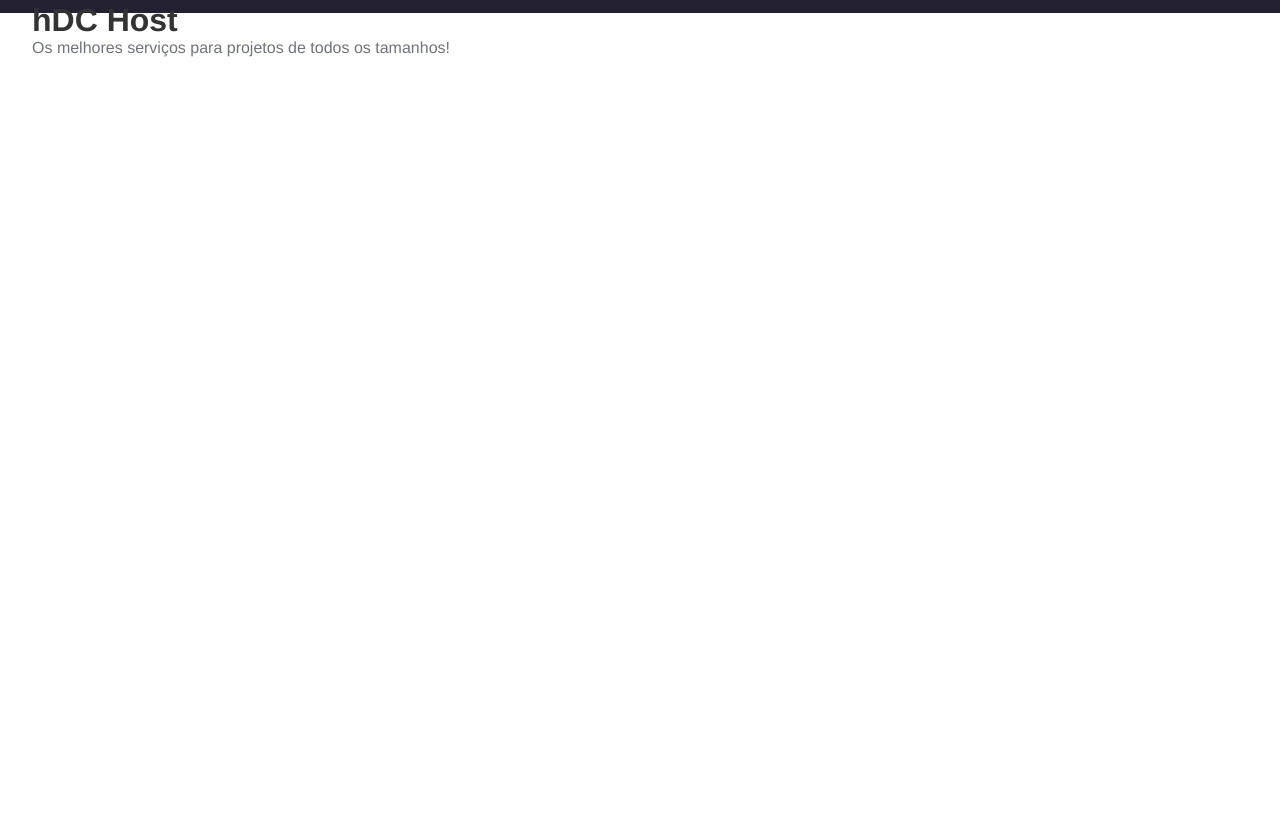
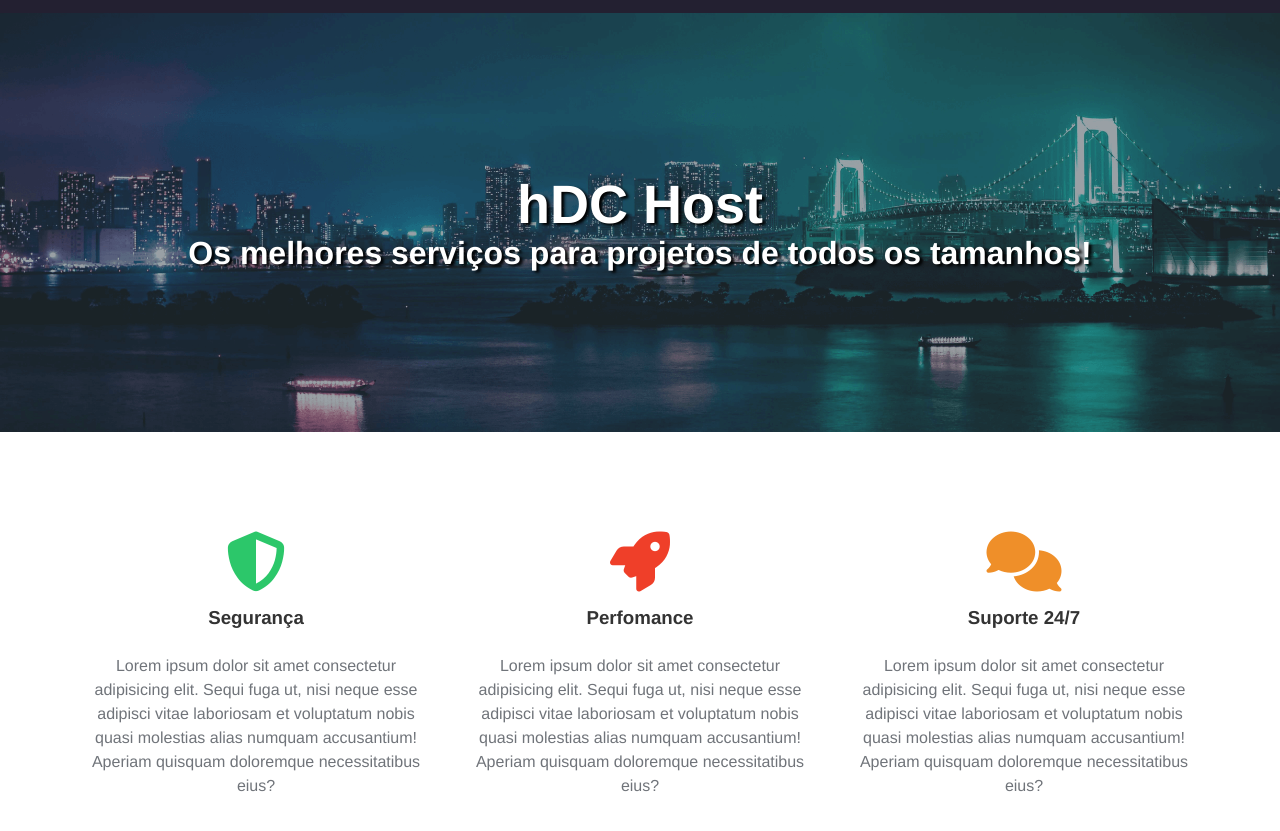
Before and after one commit to P97arruda/hdc-Host, a plain HTML site: page index.html in a window 1280 px wide. Shown: the part 67-898 px from the top of the page. Before the commit the page ends 800 px from the top, so only its background shows below. Drawn offline with Linux system fonts and the light colour scheme.

Commit message:
Nova seção

```diff
--- a/index.html
+++ b/index.html
@@ -34,15 +34,50 @@
                     </li>
                 </ul>
             </nav>
-            <main>
+
+        </div>
+        <main>
                 <div class="main-banner">
                     <h1>hDC Host</h1>
                     <p>Os melhores serviços para projetos de todos os tamanhos!</p>
 
                 </div>
+                <section class="services-container">
+                    <ul>
+                        <li>
+                           <i class="fas fa-shield-alt"></i>
+                           <h3>Segurança</h3>
+                           <p>
+                             Lorem ipsum dolor sit amet consectetur adipisicing elit. Sequi fuga ut,
+                            nisi neque esse adipisci vitae laboriosam et voluptatum nobis quasi molestias
+                            alias numquam accusantium! Aperiam quisquam doloremque necessitatibus eius?
+                        </p>
+                        </li>
+
+                        <li>
+                            <i class="fas fa-rocket"></i>
+                            <h3>Perfomance</h3>
+                            <p>
+                              Lorem ipsum dolor sit amet consectetur adipisicing elit. Sequi fuga ut,
+                             nisi neque esse adipisci vitae laboriosam et voluptatum nobis quasi molestias
+                             alias numquam accusantium! Aperiam quisquam doloremque necessitatibus eius?
+                         </p>
+                         </li>
+                         <li>
+                            <i class="fas fa-comments"></i>
+                            <h3>Suporte 24/7</h3>
+                            <p>
+                              Lorem ipsum dolor sit amet consectetur adipisicing elit. Sequi fuga ut,
+                             nisi neque esse adipisci vitae laboriosam et voluptatum nobis quasi molestias
+                             alias numquam accusantium! Aperiam quisquam doloremque necessitatibus eius?
+                         </p>
+                         </li>
+                    </ul>
+
+                </section>
+
+
             </main>
-
-        </div>
 
     </div>
 
--- a/styles.css
+++ b/styles.css
@@ -66,3 +66,71 @@ display: inline-block;
     background-color: #22bb5f;
     color: #fff ;
 }
+
+/* main banner*/
+.main-banner{
+    background-image: url("img/mainbanner.png");
+    background-size: cover;
+    background-position: center;
+    padding: 10rem 0;
+}
+
+.main-banner h1,
+.main-banner p {
+    color: #fff;
+    text-align: center;
+    font-weight: bold;
+    text-shadow:#000 3px 2px 3px ;
+}
+
+.main-banner h1 {
+    font-size: 54px;
+}
+.main-banner p {
+    font-size: 32px;
+}
+
+ /* services */
+
+ .services-container{
+   padding: 5rem 0;
+ }
+
+ .services-container ul {
+    display: flex;
+    width: 90%;
+    margin: 0 auto;
+
+ }
+ .services-container li {
+  flex: 1 1 200px;
+  list-style: none;
+  text-align: center;
+  padding: 20px;
+
+ }
+
+ .fas{
+    font-size: 60px;
+    margin-bottom: 15px;
+ }
+
+ .fa-shield-alt{
+  color: #2cc76a;
+ }
+
+ .fa-rocket{
+    color: #ef3f29;
+   }
+
+   .fa-comments{
+    color: #ef8f29;
+   }
+
+   .services-container h3 {
+    margin-bottom: 25px;
+   }
+
+   .services-container p {
+    line-height: 24px;
+   }
```
